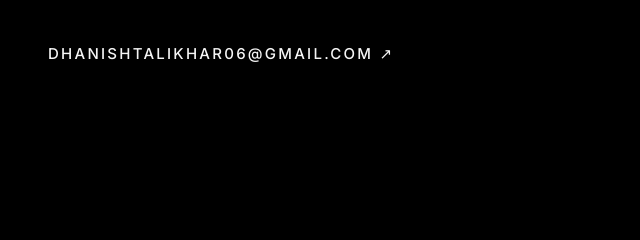
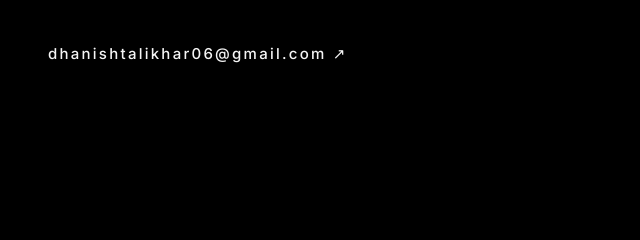
Before and after one commit to Dhanishta-codes/Portfolio, a plain HTML site: page index.html in a window 1280 px wide. Shown: the part 2537-2777 px from the top of the page, 0-640 px from the left. Drawn offline with nearby package versions, Linux system fonts and the light colour scheme; a web font is replaced by a local one.

Commit message:
Change email to lowercase in footer

```diff
--- a/index.html
+++ b/index.html
@@ -218,7 +218,7 @@
 .c-email-wrap{position:relative;display:inline-block;margin-bottom:48px;}
 .c-email{
   font-family:var(--font-ui);font-size:clamp(11px,1.4vw,15px);font-weight:500;
-  letter-spacing:.15em;text-transform:uppercase;color:var(--text);
+  letter-spacing:.15em;color:var(--text);
   display:inline-block;padding-bottom:4px;position:relative;overflow:hidden;
   transition:color .3s ease;
 }
```
